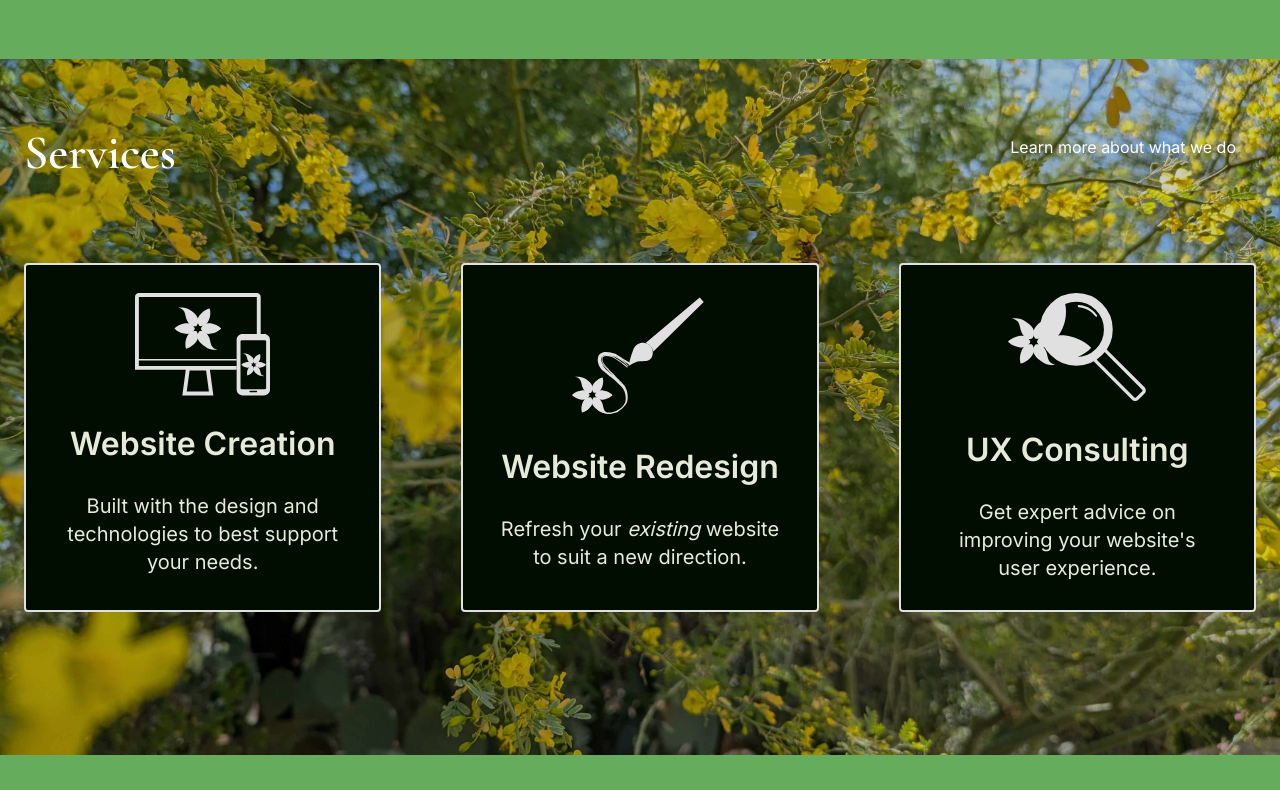
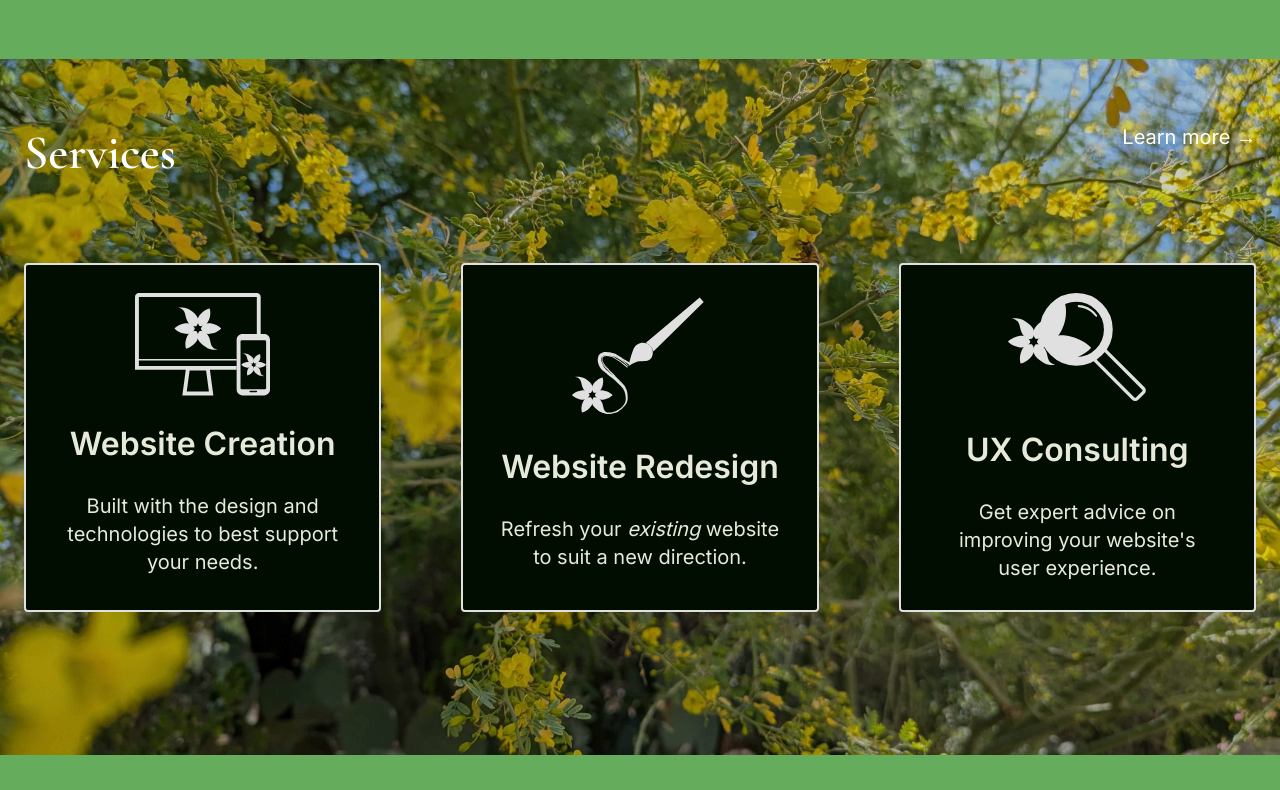
Before and after one commit to wakandacat/charis-web-design, a Next.js app: page / in a window 1280 px wide. Shown: the part 1010-1800 px from the top of the page. Built offline with nearby package versions, Linux system fonts and the light colour scheme.

Commit message:
motion dependency added, basic arrowbutton component created

```diff
--- a/package.json
+++ b/package.json
@@ -10,6 +10,7 @@
   },
   "dependencies": {
     "lucide-react": "^1.25.0",
+    "motion": "^13.4.1",
     "next": "^16.3.2",
     "react": "19.2.4",
     "react-dom": "19.2.4",
--- a/src/app/(main)/page.tsx
+++ b/src/app/(main)/page.tsx
@@ -8,6 +8,7 @@ import PageSection from "@/components/page-section";
 import Image, { type StaticImageData } from "next/image";
 import serviceBack from "@/assets/decorative/service-background.jpg";
 import contactBack from "@/assets/decorative/half-flower-back.png"
+import ArrowButton from "@/components/arrow-button";
 
 export default function Home() {
   return (
@@ -51,9 +52,9 @@ export default function Home() {
         <div className="flex flex-row items-start justify-between gap-4 text-white">
           <h2>Services</h2>
           <div className="flex flex-col items-start justify-center gap-4 text-white">
-            <a className="button-style-2" href="/services">
-              Learn more about what we do
-            </a>
+            <ArrowButton href="/services">
+              <p>Learn more &#8594;</p>
+            </ArrowButton>
           </div>
         </div>
         {/* one card per row on small screens, three across from md up —
--- /dev/null
+++ b/src/components/arrow-button.tsx
@@ -0,0 +1,31 @@
+//animated arrow button with motion dependency
+
+"use client";
+
+import { motion } from "motion/react";
+import Link from "next/link";
+
+export default function ArrowButton({ href, children }: { href: string; children: React.ReactNode }) {
+
+    return (
+    // <motion.div
+    //   whileHover={{ scale: 1.03 }}
+    //   whileTap={{ scale: 0.97 }}
+    //   transition={{ type: "spring", stiffness: 400, damping: 17 }}
+    // >
+
+// initial={{ x: 0 }}
+//       animate={{ x: 100 }}
+//       transition={{ duration: 0.8 }}
+
+//animate the arrow moving to the right and the whole thing changing colour
+
+    // className="button-style"
+    <motion.div whileHover={{color: "charis-green"}} whileTap={{color: "charis-green"}} transition={{ type: "spring", stiffness: 400, damping: 17 }}>
+      <Link href={href} >
+        {children}
+      </Link>
+    </motion.div>
+  );
+
+}
```
Also changed, not shown: src/assets/decorative/half-flower-back.png, 1 other file (tests, documents, lock files or other folders).
